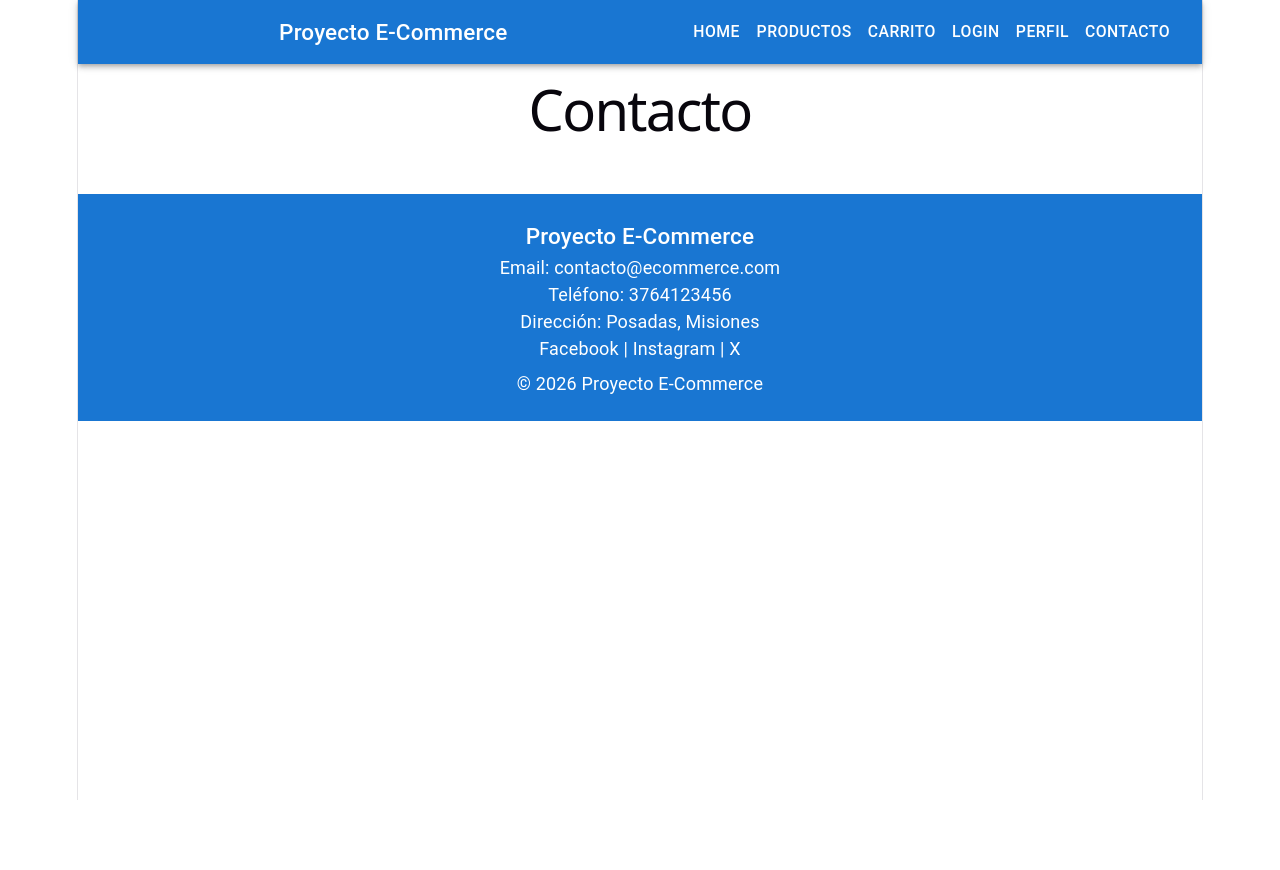
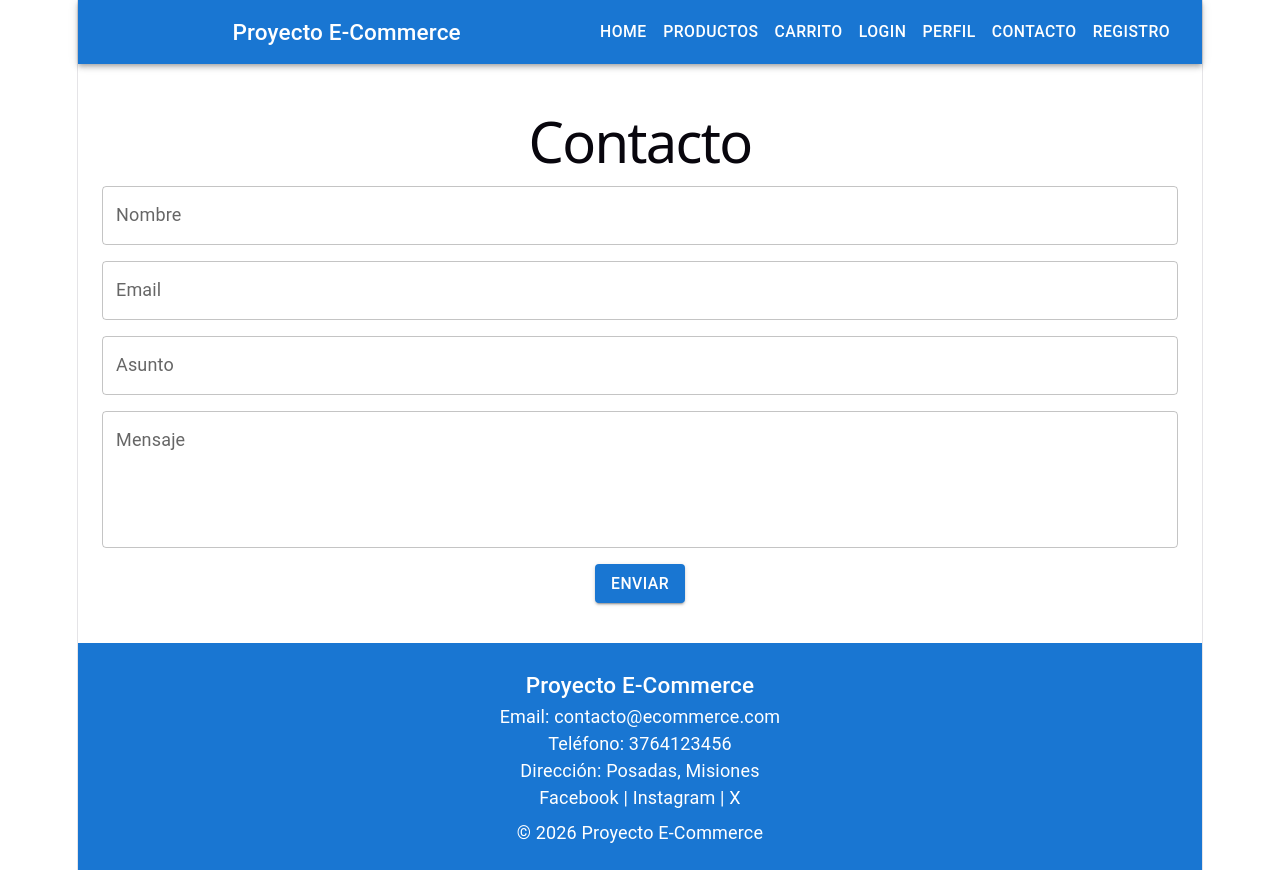
Before and after one commit to JuanCamp98/proyecto-ecommerce, a React (Vite) app: page /contacto in a window 1280 px wide. Before the commit the page ends 800 px from the top, so only its background shows below. Built offline with nearby package versions, Linux system fonts and the light colour scheme.

Commit message:
Agregado paginado, filtros y mejoras de usuario

```diff
--- a/src/components/Navbar.jsx
+++ b/src/components/Navbar.jsx
@@ -40,6 +40,10 @@ function Navbar() {
     Contacto
   </Button>
 
+  <Button color="inherit" component={Link} to="/registro">
+    Registro
+  </Button>
+
   {user && (
     <Typography sx={{ ml: 2 }}>
       Hola, {user.nombre}
--- a/src/pages/Contacto.jsx
+++ b/src/pages/Contacto.jsx
@@ -1,5 +1,79 @@
+import { useState } from "react";
+import { Container, TextField, Button, Alert } from "@mui/material";
+
 function Contacto() {
-    return <h1>Contacto</h1>;
+    const [nombre, setNombre] = useState("");
+    const [email, setEmail] = useState("");
+    const [asunto, setAsunto] = useState("");
+    const [mensaje, setMensaje] = useState("");
+    const [enviado, setEnviado] = useState(false);
+    const handleSubmit = (e) => { e.preventDefault();
+  setEnviado(true);
+  setNombre("");
+  setEmail("");
+  setAsunto("");
+  setMensaje("");
+};return (
+  <Container sx={{ mt: 4 }}>
+    <h1>Contacto</h1>
+
+    {enviado && (
+      <Alert severity="success" sx={{ mb: 2 }}>
+        Mensaje enviado correctamente
+      </Alert>
+    )}
+
+    <form onSubmit={handleSubmit}>
+      <TextField
+        label="Nombre"
+        fullWidth
+        sx={{ mb: 2 }}
+        value={nombre}
+        onChange={(e) =>
+          setNombre(e.target.value)
+        }
+      />
+
+      <TextField
+        label="Email"
+        fullWidth
+        sx={{ mb: 2 }}
+        value={email}
+        onChange={(e) =>
+          setEmail(e.target.value)
+        }
+      />
+
+      <TextField
+        label="Asunto"
+        fullWidth
+        sx={{ mb: 2 }}
+        value={asunto}
+        onChange={(e) =>
+          setAsunto(e.target.value)
+        }
+      />
+
+      <TextField
+        label="Mensaje"
+        multiline
+        rows={4}
+        fullWidth
+        sx={{ mb: 2 }}
+        value={mensaje}
+        onChange={(e) =>
+          setMensaje(e.target.value)
+        }
+      />
+
+      <Button
+        type="submit"
+        variant="contained"
+      >
+        Enviar
+      </Button>
+    </form>
+  </Container>
+);
 }
-
 export default Contacto;
--- a/src/pages/Home.jsx
+++ b/src/pages/Home.jsx
@@ -1,6 +1,21 @@
 import { Container, Typography, Button } from "@mui/material";
+import useProducts from "../hooks/useProducts";
+import ProductCard from "../components/ProductCard";
+import { Grid, CircularProgress } from "@mui/material";
+import { Link } from "react-router-dom";
 
 function Home() {
+
+  const { products, loading } = useProducts();
+
+if (loading) {
+  return <CircularProgress />;
+}
+
+const randomProducts = [...products]
+  .sort(() => Math.random() - 0.5)
+  .slice(0, 8);
+
   return (
     <Container sx={{ mt: 5 }}>
       <Typography variant="h3" gutterBottom>
@@ -14,9 +29,27 @@ function Home() {
       <Button
         variant="contained"
         size="large"
+        component={Link}
+        to="/productos"
       >
         Ver Productos
       </Button>
+
+      <Typography
+  variant="h4"
+  sx={{ mt: 5, mb: 3 }}
+>
+  Productos Destacados
+</Typography>
+
+<Grid container spacing={3}>
+  {randomProducts.map((product) => (
+    <Grid item key={product.id}>
+      <ProductCard product={product} />
+    </Grid>
+  ))}
+</Grid>
+
     </Container>
   );
 }
--- a/src/pages/Login.jsx
+++ b/src/pages/Login.jsx
@@ -3,11 +3,16 @@ import { UserContext } from "../contexts/UserContext";
 
 function Login() {
   const [email, setEmail] = useState("");
+  const [password, setPassword] = useState("");
 
   const { login } = useContext(UserContext);
 
   const handleSubmit = (e) => {
     e.preventDefault();
+
+    if (!email || !password) {alert("Completa todos los campos");
+      return;
+    }
 
     login(email);
 
@@ -25,6 +30,13 @@ function Login() {
         onChange={(e) => setEmail(e.target.value)}
       />
 
+      <input
+        type="password"
+        placeholder="Password"
+        value={password}
+        onChange={(e) => setPassword(e.target.value)}
+      />
+
       <button type="submit">
         Ingresar
       </button>
--- a/src/pages/Perfil.jsx
+++ b/src/pages/Perfil.jsx
@@ -1,8 +1,10 @@
 import { useContext } from "react";
 import { UserContext } from "../contexts/UserContext";
+import { CartContext } from "../contexts/CartContext";
 
 function Perfil() {
   const { user, logout } = useContext(UserContext);
+  const { cart } = useContext(CartContext);
 
   if (!user) {
     return <h2>No hay usuario logueado</h2>;
@@ -16,6 +18,8 @@ function Perfil() {
 
       <p>Email: {user.email}</p>
 
+      <p>Productos en carrito: {cart.length}</p>
+
       <button onClick={logout}>
         Cerrar sesión
       </button>
--- a/src/pages/Productos.jsx
+++ b/src/pages/Productos.jsx
@@ -2,7 +2,7 @@ import useProducts from "../hooks/useProducts";
 import useCategories from "../hooks/useCategories";
 import ProductCard from "../components/ProductCard";
 import { CircularProgress } from "@mui/material";
-import { Container, Grid, TextField, Select, MenuItem } from "@mui/material";
+import { Container, Grid, TextField, Select, MenuItem, Pagination } from "@mui/material";
 import { useState } from "react";
 
 function Productos() {
@@ -13,6 +13,8 @@ const [search, setSearch] = useState("");
 
 const [selectedCategory, setSelectedCategory] = useState("");
 
+const [page, setPage] = useState(1);
+
 const filteredProducts = products.filter((product) =>
   product.title.toLowerCase().includes(search.toLowerCase())
 );
@@ -20,6 +22,11 @@ const filteredProducts = products.filter((product) =>
 const filteredByCategory = filteredProducts.filter((product) =>
   selectedCategory === "" || product.category?.name?.toLowerCase() === selectedCategory.toLowerCase()
 );
+
+const productsPerPage = 8;
+const startIndex = (page - 1) * productsPerPage;
+const endIndex = startIndex + productsPerPage;
+const currentProducts = filteredByCategory.slice(startIndex, endIndex);
 
   if (loading) {
     return <CircularProgress />;
@@ -71,12 +78,24 @@ const filteredByCategory = filteredProducts.filter((product) =>
       <p>Cantidad filtrada: {filteredByCategory.length}</p>
 
       <Grid container spacing={3}>
-        {filteredByCategory.map((product) => (
-          <Grid item key={product.id}>
+        {currentProducts.map((product) => (
+          <Grid key={product.id}>
             <ProductCard product={product} />
           </Grid>
         ))}
       </Grid>
+
+      <Pagination
+        count={Math.ceil(
+        filteredByCategory.length / productsPerPage
+      )}
+      page={page}
+      onChange={(event, value) =>
+        setPage(value)
+      }
+      sx={{ mt: 4 }}
+    />
+
     </Container>
   );
 }
--- a/src/pages/Registro.jsx
+++ b/src/pages/Registro.jsx
@@ -4,11 +4,28 @@ import { UserContext } from "../contexts/UserContext";
 function Registro() {
   const [nombre, setNombre] = useState("");
   const [email, setEmail] = useState("");
+  const [password, setPassword] = useState("");
+  const [confirmPassword, setConfirmPassword] = useState("");
 
   const { registro } = useContext(UserContext);
 
   const handleSubmit = (e) => {
     e.preventDefault();
+
+if (
+  !nombre ||
+  !email ||
+  !password ||
+  !confirmPassword
+) {
+  alert("Completa todos los campos");
+  return;
+}
+
+if (password !== confirmPassword) {
+  alert("Las contraseñas no coinciden");
+  return;
+}
 
     registro(nombre, email);
 
@@ -33,6 +50,20 @@ function Registro() {
         onChange={(e) => setEmail(e.target.value)}
       />
 
+      <input
+        type="password"
+        placeholder="Password"
+        value={password}
+        onChange={(e) => setPassword(e.target.value)}
+      />
+
+      <input
+        type="password"
+        placeholder="Confirmar Password"
+        value={confirmPassword}
+        onChange={(e) => setConfirmPassword(e.target.value)}
+      />
+
       <button type="submit">
         Registrarse
       </button>
```
